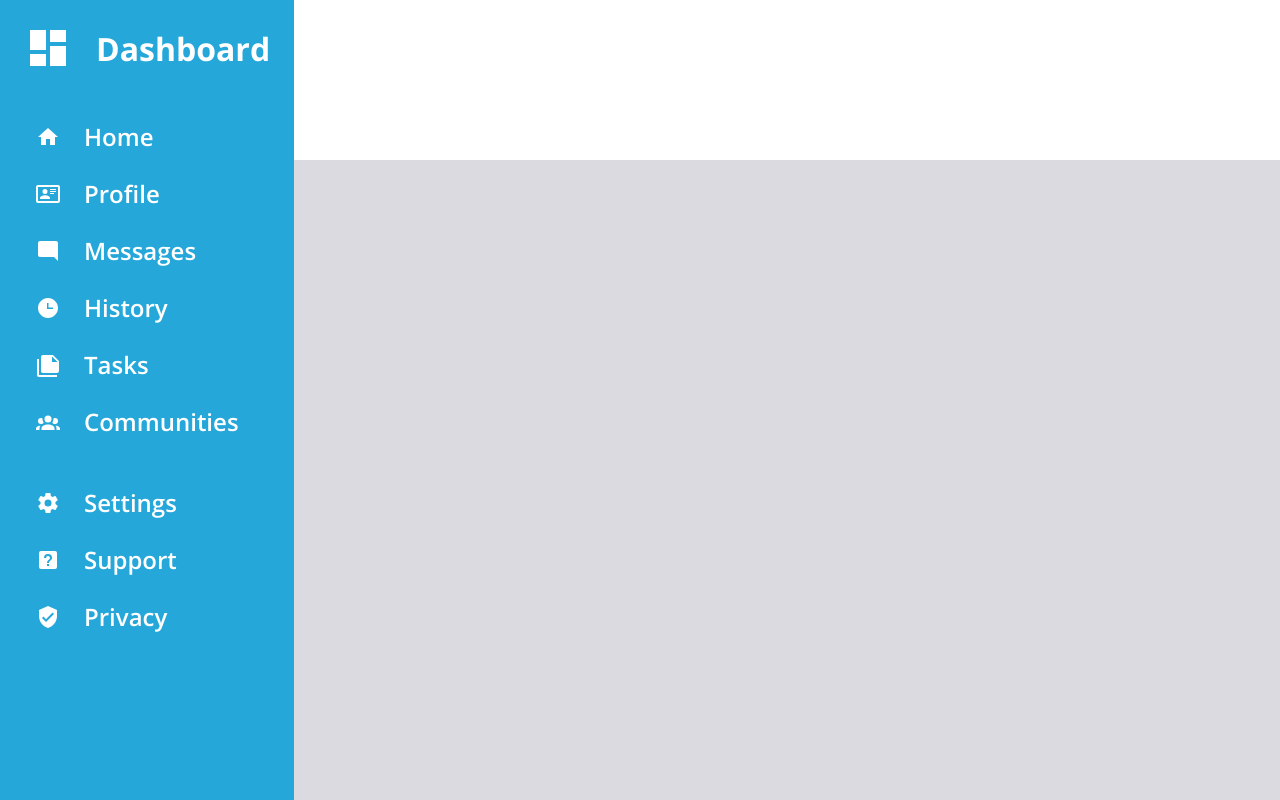
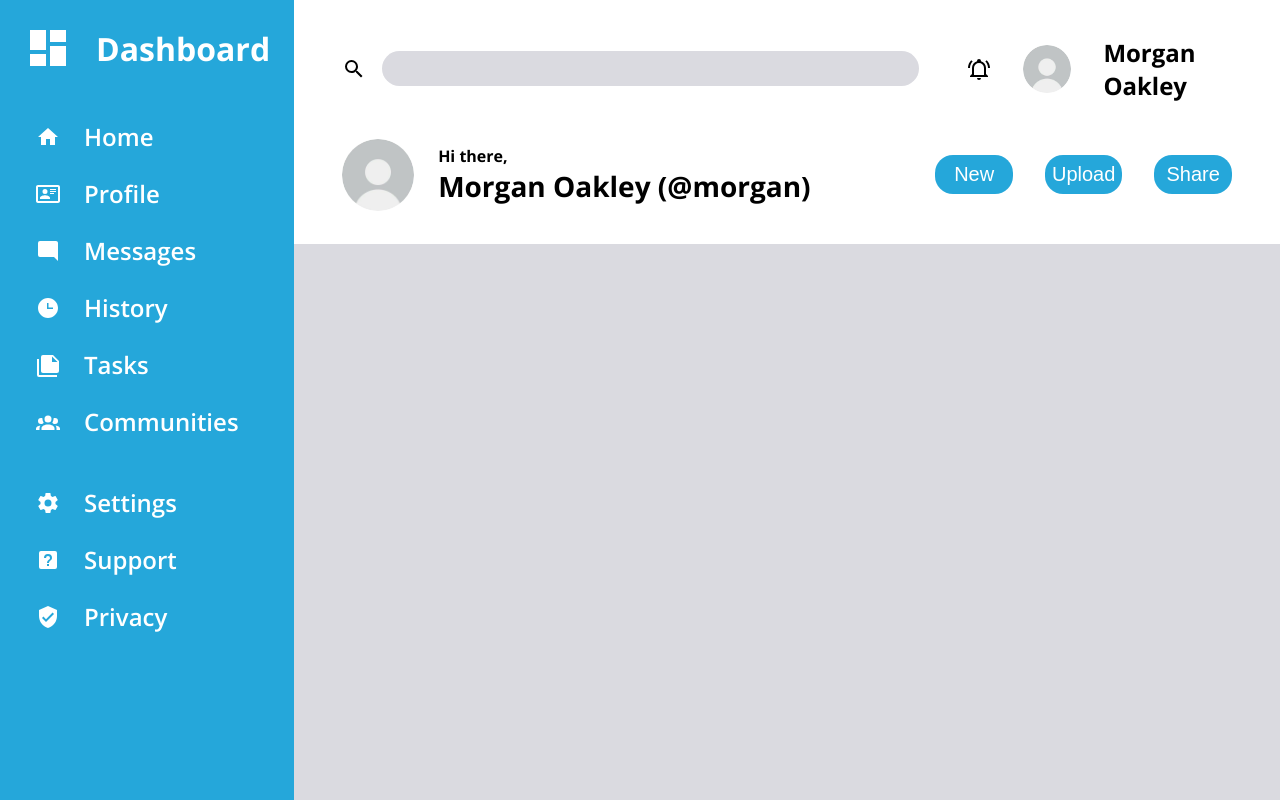
Before and after one commit to Stevi4/admin_dashboard, a plain HTML site: page index.html in a window 1280 px wide. Drawn offline with Linux system fonts and the light colour scheme.

Commit message:
Implement header

```diff
--- a/index.html
+++ b/index.html
@@ -74,6 +74,34 @@
 
   <div class="header">
 
+    <div>
+      <form>
+        <label for="search"><img src="icons/magnify.svg" alt="Search"></label>
+        <input type="text" id="search" name="search-query">
+      </form>
+    </div>
+
+    <div>
+      <div></div>
+      <a href="#"><img src="icons/bell-ring-outline.svg" alt="Notifications"></a>
+      <a href="#"><img src="images/default.jpg" class="profile-picture"></a>
+      <h2>Morgan Oakley</h2>
+    </div>
+
+    <div>
+      <a href="#"><img src="images/default.jpg" class="profile-picture"></a>
+      <div>
+        <h2>Hi there,</h2>
+        <h2>Morgan Oakley (@morgan)</h2>
+      </div>
+    </div>
+
+    <div>
+      <button>New</button>
+      <button>Upload</button>
+      <button>Share</button>
+    </div>
+
   </div>
 
 
--- a/style.css
+++ b/style.css
@@ -83,8 +83,93 @@ h1 {
   margin-top: 0rem;
 }
 
+.profile-picture {
+  border-radius: 50%;
+}
+
 .header {
   background-color: white;
+  display: grid;
+  grid-template: 1fr 1fr / 2fr 1fr;
+  align-items: center;
+  padding: 16px 48px 16px 48px;
+}
+
+.header img {
+  height: 1.5rem;
+}
+
+.header > div, .header form, .header a, .header label{
+  display: inline-grid;
+  align-items: center;
+  grid-auto-flow: column;
+}
+
+.header form {
+  grid-template-columns: auto 1fr;
+  gap: 1rem;
+  padding-right: 1rem;
+}
+
+.header input {
+  font-size: 1.25rem;
+  background-color: #dadae0;
+  border: none;
+  border-radius: 1.125rem;
+  padding: 0.375rem 0.75rem 0.375rem 0.75rem;
+}
+
+.header input:focus {
+  outline: none;
+}
+
+.header > div:nth-child(2) {
+  grid-template-columns: 1fr auto auto auto;
+  gap: 2rem;
+}
+
+.header > div:nth-child(2) .profile-picture {
+  height: 3rem;
+}
+
+.header > div:nth-child(2) h2 {
+  font-size: 1.5rem;
+  padding-right: 1em;
+}
+
+.header > div:nth-child(3) {
+  grid-template-columns: auto 1fr;
+  gap: 1.5rem;
+}
+
+.header > div:nth-child(3) .profile-picture {
+  height: 4.5rem;
+}
+
+.header div div h2:first-child {
+  font-size: 1rem;
+  margin: 0px;
+}
+
+.header div div h2:last-child {
+  font-size: 1.75rem;
+  margin: 0px;
+}
+
+.header > div:last-child {
+  grid-template-columns: 1fr 1fr 1fr;
+  gap: 2rem;
+}
+
+.header button {
+  background-color: #25a7da;
+  color: white;
+  font-size: 1.25rem;
+  font-weight: 500;
+  padding-top: .5rem;
+  padding-bottom: .5rem;
+  border: none;
+  border-radius: 1.125rem;
 }
 
 .main {
```
Also changed, not shown: images/default.jpg (added).
